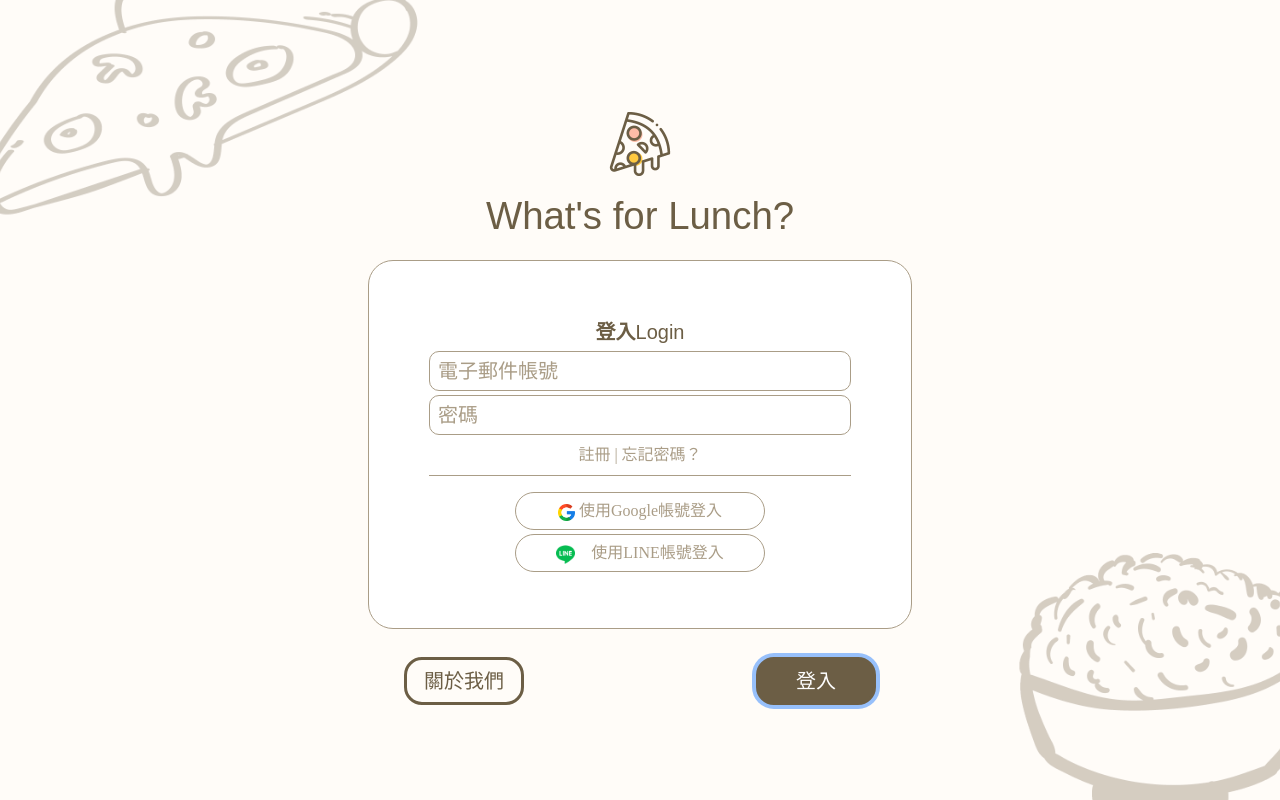
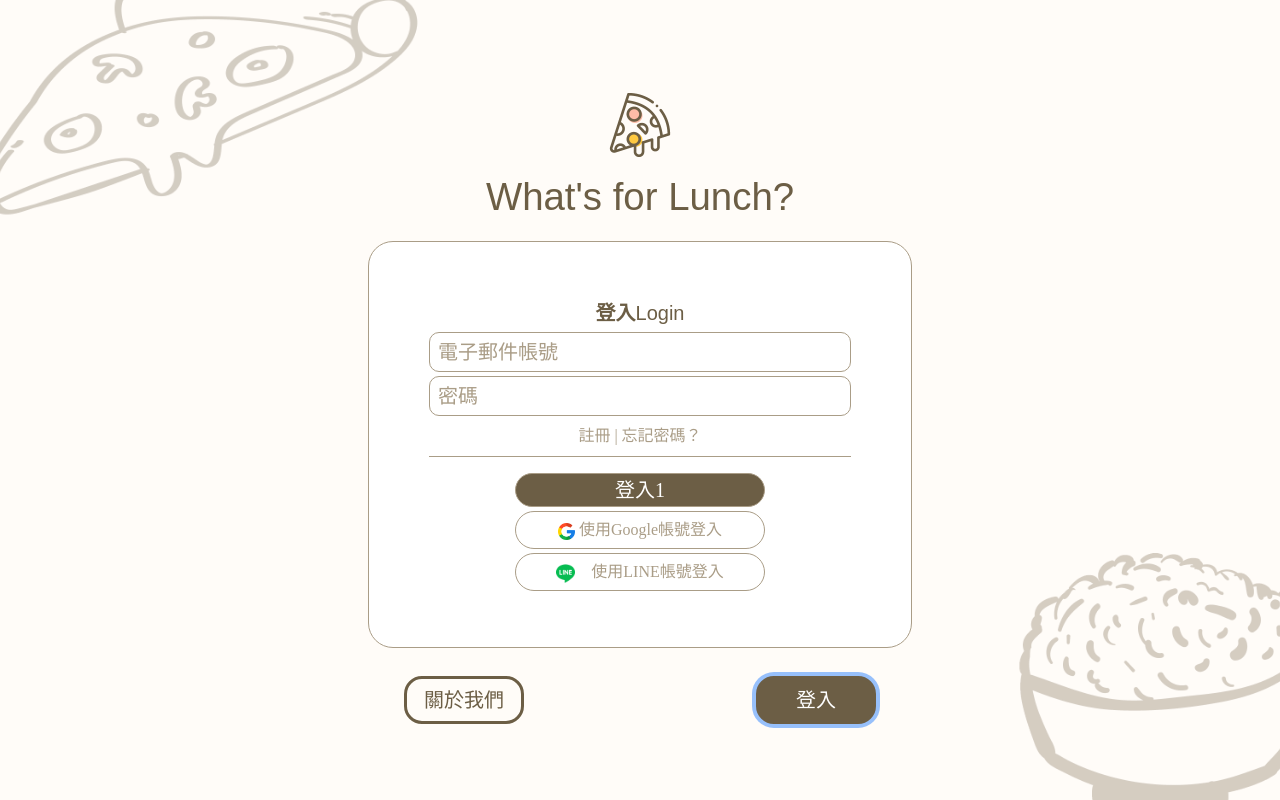
Before and after one commit to zoozxc456/Whats-For-Lunch, a React (Create React App) app: page / in a window 1280 px wide. Both pictures are taken after a click on the button "登入". Built offline with nearby package versions, Linux system fonts and the light colour scheme; a web font is replaced by a local one.

Commit message:
add login service feature , still have bugs

```diff
--- a/src/components/Pages/IndexPage/IndexPage.css
+++ b/src/components/Pages/IndexPage/IndexPage.css
@@ -194,11 +194,10 @@ body{
     border: 1px solid #AA9D87;
     color: #AA9D87;
 }
-
-.login_block Button:hover {
-    /* box-shadow: 3px 3px 0px #AA9D87 !important;  */
+.loginbtn{
+    background-color: #6C5E45 !important;
+    color: #fff !important;
 }
-
 .google_btn:hover {
     box-shadow: 3px 3px 0px #FFC940;
 }
--- a/src/components/Pages/IndexPage/IndexPage.js
+++ b/src/components/Pages/IndexPage/IndexPage.js
@@ -4,14 +4,48 @@ import rice from '../../Assets/images/rice.png';
 import google from '../../Assets/images/google.png';
 import line from '../../Assets/images/line.png';
 import './IndexPage.css';
-import React, { useState } from 'react';
+import React, { useState, useEffect, useRef } from 'react';
 import { Col, Row, Button } from "react-bootstrap";
+import axios from 'axios';
 
 
 const IndexPageComponent = () => {
     // const [payload, setPayload] = useState(null);
     // const [idToken, setIdToken] = useState(null);
     const [content, setContent] = useState(null);
+    // const email = useRef("");
+    // const password = useRef("");
+    const [email, setEmail] = useState("");
+    const [password, setPassword] = useState("");
+    const [disabled, setDisabled] = useState(false);
+    const [isInvalidClick, setIsInvalidClick] = useState("disabled");
+    const [isInvalidEmail, setIsInvalidEmail] = useState(false);
+    const [isInvalidPassword, setIsInvalidPassword] = useState(false);
+    // const emailValue = email.current.value;
+    // const passwordValue = password.current.value;
+    useEffect(() => {
+        // console.log(emailValue, passwordValue)
+        // if (emailValue !== undefined && passwordValue !== undefined) {
+        //     console.log("should remove disabled")
+        //     setIsInvalidClick("false")
+        // }
+        console.log(email, password)
+        if (email.length <= 0 || password.length <= 0) {
+            // document.querySelector(".loginbtn").setAttribute("disabled",true)
+            setDisabled(true)
+
+        } else {
+            console.log(123)
+            // document.querySelector(".loginbtn").removeAttribute("disabled")
+            setDisabled(false)
+        }
+
+    }, [email, password, disabled]);
+
+    const checkLogin = () => {
+
+
+    }
 
     const removeContent = () => {
         setContent('')
@@ -37,10 +71,10 @@ const IndexPageComponent = () => {
 
             </div>
             <div className='my-1'>
-                <input className='py-1 ps-2' placeholder='電子郵件帳號'></input>
+                <input className='py-1 ps-2' placeholder='電子郵件帳號' onChange={(event) => setEmail(event.target.value)} ></input>
             </div>
             <div className='my-1'>
-                <input className='py-1 ps-2' placeholder='密碼' type={"password"}></input>
+                <input className='py-1 ps-2' placeholder='密碼' type={"password"} onChange={(event) => setPassword(event.target.value)}></input>
             </div>
             <div className='function_txt fs-6 my-2'>
                 <span onClick={handleRegister}>註冊</span> | <span onClick={handleForgetPassword}>忘記密碼？</span>
@@ -49,6 +83,12 @@ const IndexPageComponent = () => {
             <div className="line2 mx-auto"></div>
             <div className='mb-5'>
                 <div className="mb-2 mt-3">
+                    <div className="my-1">
+                        <button className="loginbtn" disabled ={disabled?true:""}>登入1</button>
+                        {/* <Button className="loginbtn fs-6" onClick={checkLogin}>
+                            登入
+                        </Button> */}
+                    </div>
                     <div className="my-1">
                         <Button className="google_btn fs-6">
                             <img src={google} className="me-1" alt="google" style={{ width: '17px' }} />
```
